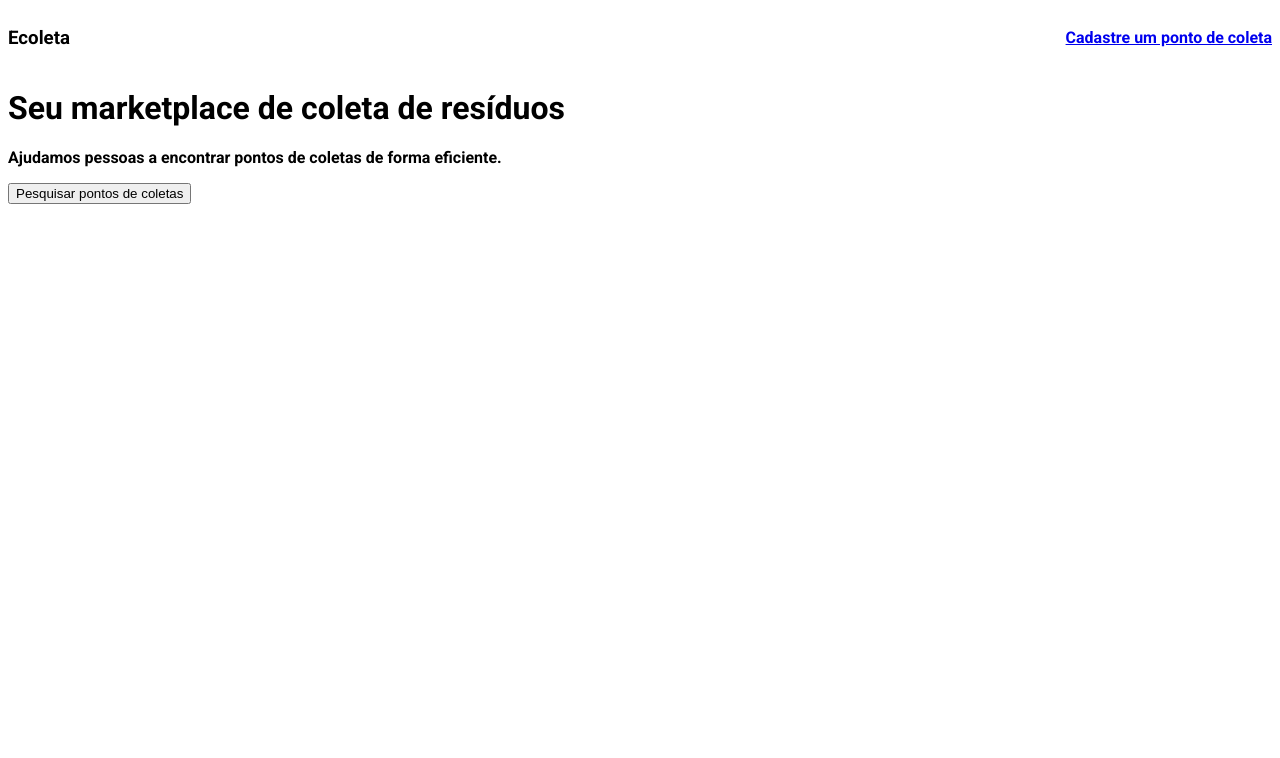
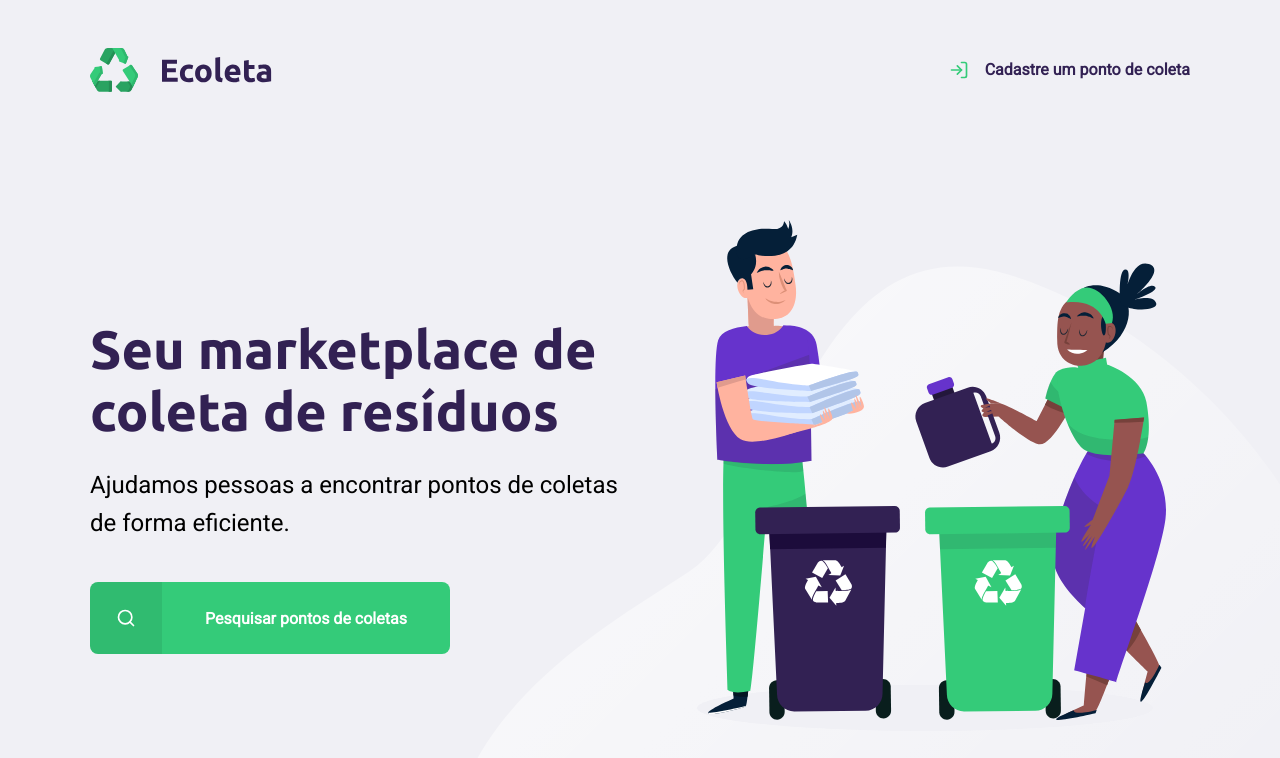
Before and after one commit to aleciobr/nlw_rocketseat, a plain HTML site: page index.html in a window 1280 px wide. Drawn offline with Linux system fonts and the light colour scheme.

Commit message:
aula1_concluido

```diff
--- a/css/style.css
+++ b/css/style.css
@@ -1,9 +1,154 @@
+:root{
+    --title-color: #322153;
+    --primary-color: #34cb79;
+}
+
+*{
+    margin: 0;
+    padding: 0;
+}
+
 html{
     font-family: 'Roboto', sans-serif;
 }
 
-header{
-     display: flex;
-     align-items: center;
-     justify-content: space-between;
- }
+body{
+    background: #f0f0f5;
+    -webkit-font-smoothing: antialiased;
+}
+
+a{
+    text-decoration: none;
+}
+
+h1, h2, h3, h4, h5, h6{
+    font-family: 'Ubuntu', sans-serif;
+    color: var(--title-color);
+}
+
+#page-home{
+    height: 110vh;
+    background: url('../assest/icones/home-background.svg') no-repeat;
+    background-position: 35vw bottom;
+
+
+}
+
+#page-home .content{
+    width: 90%;
+    max-width: 1100px;
+    height: 100%;
+    margin: 0 auto;
+    display: flex;
+    height: 100%;
+    flex-direction: column;
+}
+
+#page-home header{
+    margin-top: 48px;
+    display: flex;
+    align-items: center;
+    justify-content: space-between;
+}
+
+#page-home header a{
+    display: flex;
+    font-weight: 700;
+    color: var(--title-color);
+    text-decoration: none;
+}
+
+#page-home header a span{
+    margin-right: 16px;
+    display: flex;
+    background-image: url('../assest/icones/log-in.svg');
+    width: 20px;
+    height: 20px;
+}
+
+#page-home main{
+    max-width: 560px;
+    flex: 1;
+    display: flex;
+    flex-direction: column;
+    justify-content: center;
+}
+
+#page-home main h1{
+    font-size: 54px;
+}
+
+#page-home main p{
+    font-size: 24px;
+    line-height: 38px;
+    margin-top: 24px;
+}
+
+#page-home main a{
+    width: 100%;
+    max-width: 360px;
+    height: 72px;
+    border-radius: 8px;
+    display: flex;
+    align-items: center;
+    margin-top: 40px;
+    background-color: var(--primary-color) ;
+    transition: 400ms;
+}
+
+#page-home main a:hover{
+    background-color: #2fb86e;
+
+}
+
+#page-home main a span{
+    width: 72px;
+    height: 72px;
+    border-top-left-radius: 8px;
+    border-bottom-left-radius: 8px;
+    background-color: rgba(0, 0, 0, 0.08);
+
+    display: flex;
+    align-items: center;
+    justify-content: center;
+}
+
+#page-home main a span::after{
+    content: "";
+    background-image: url('../assest/icones/search.svg');
+    height: 20px;
+    width: 20px;
+}
+
+#page-home main a strong{
+    flex: 1;
+    color: white;
+    text-align: center;
+}
+
+@media(max-width: 900px) {
+    #page-home{
+        background-position-x: 70vw;
+    }
+
+    /*#page-home {
+        background-position-y: 70px;
+      }
+      */
+    #page-home .content{
+        align-items: center;
+        text-align: center;
+    }
+
+    #page-home header a{
+        position: absolute;
+        bottom: 48px;
+
+        left: 50%;
+        transform: translateX(-50%);
+    }
+
+    #page-home main{
+        align-items: center;
+    }
+}
--- a/index.html
+++ b/index.html
@@ -5,25 +5,34 @@
         <meta charset="UTF-8">
         <meta name="viewport" content="width=device-width">
         <link rel="stylesheet" type="text/css" href="./css/style.css"/>
-        <link href="https://fonts.googleapis.com/css2?family=Roboto:ital,wght@0,700;1,300&display=swap" rel="stylesheet">
+        <link href="https://fonts.googleapis.com/css2?family=Roboto&family=Ubuntu:wght@700&display=swap" rel="stylesheet">
         <title>Ecoleta</title>
     </head>
     <body>
-        <div>
-            <header>
-                <h3>Ecoleta</h3>
 
-                <a href="#">Cadastre um ponto de coleta</a>
-            </header>
+        <div id="page-home">
 
+            <div class="content">
+                <header>
+                    <img src="/assest/icones/logo.svg" alt="logomarca">
 
-            <h1>Seu marketplace de coleta de resíduos</h1>
+                    <a href="#"><span></span>
+                        Cadastre um ponto de coleta</a>
+                </header>
 
-            <p>Ajudamos pessoas a encontrar pontos de coletas de forma eficiente.</p>
+                <main>
+                    <h1>Seu marketplace de coleta de resíduos</h1>
 
-            <button>Pesquisar pontos de coletas</button>
+                    <p>Ajudamos pessoas a encontrar pontos de coletas de forma eficiente.</p>
+
+                    <a href="#"><span></span><strong>Pesquisar pontos de coletas</strong></a>
+
+                </main>
+
+            </div>
 
         </div>
 
+
     </body>
 </html>
```
